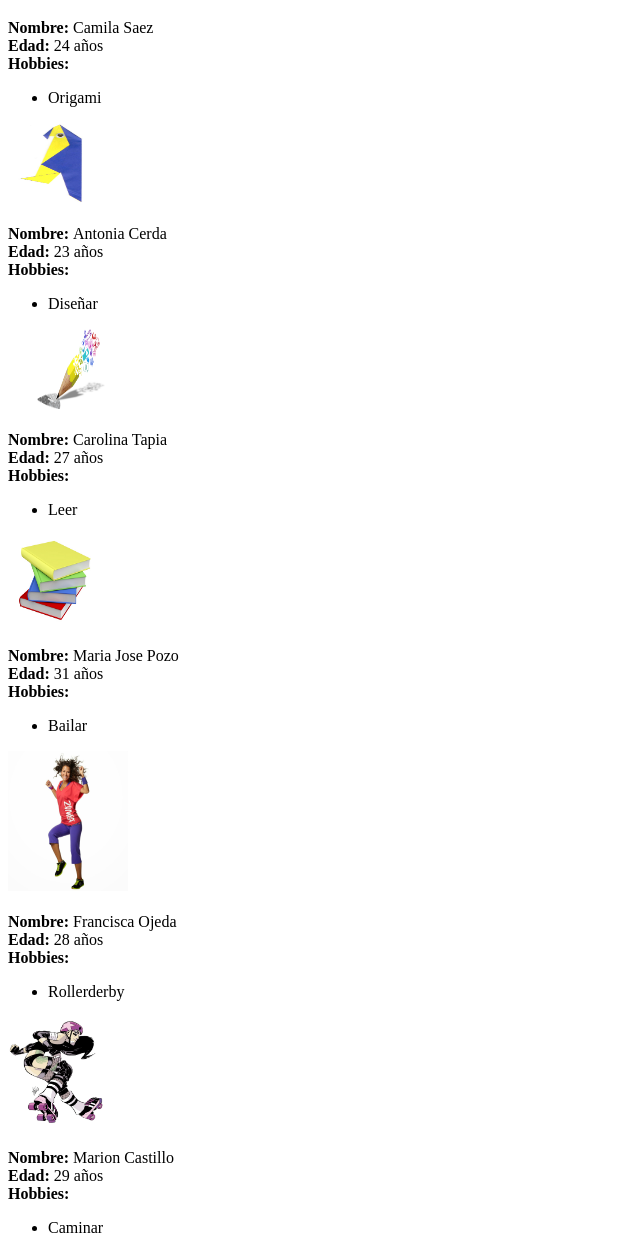
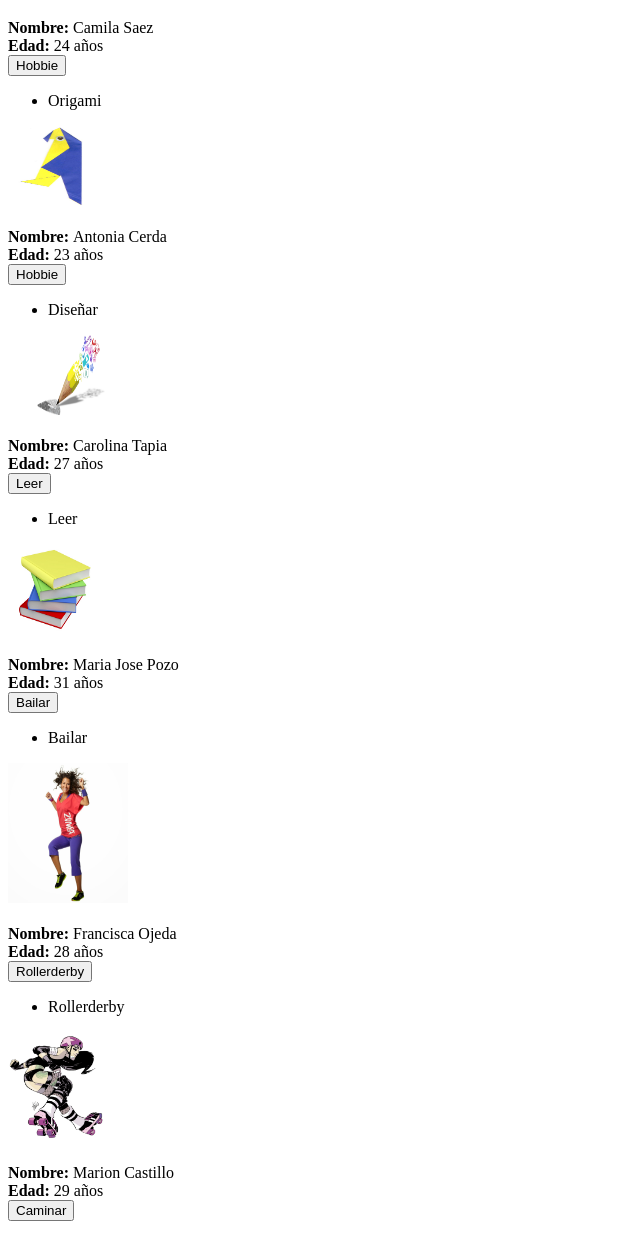
Before and after one commit to mariajho/mi-squad, a plain HTML site: page index.html in a window 1280 px wide. Shown: the part 61-1295 px from the top of the page, without its empty margins (0-640 px from the left). Drawn offline with Linux system fonts and the light colour scheme.

Commit message:
mas cambios

```diff
--- a/index.html
+++ b/index.html
@@ -12,7 +12,7 @@
 	<div id="ver1">
 		<b>Nombre: </b> Camila Saez<br>
 		<b>Edad: </b> 24 años<br>
-		<b>Hobbies: </b>
+		<button class="" ="Presionar" onclick="()">Hobbie</button>
 		<ul><li>Origami</li></ul>
 		<align="center"><img src="assets/imagenes/origami-parrot-13.jpg" width="100" height="80">
 	</div><br>
@@ -22,7 +22,7 @@
 	<div id="ver2">
 		<b>Nombre: </b> Antonia Cerda<br>
 		<b>Edad: </b> 23 años<br>
-		<b>Hobbies: </b>
+		<button class="" ="Presionar" onclick="()">Hobbie</button>
 		<ul><li>Diseñar</li></ul>
 		<align="center"><img src="assets/imagenes/diseñar.jpg" width="120" height="80">
 	</div><br>
@@ -30,7 +30,7 @@
 	<div id="ver3">
 		<b>Nombre: </b> Carolina Tapia<br>
 		<b>Edad: </b> 27 años<br>
-		<b>Hobbies: </b>
+		<button class="" ="Presionar" onclick="()">Leer</button>
 		<ul><li>Leer</li></ul>
 		<align="center"><img src="assets/imagenes/libros1.jpg" width="90" height="90">
 	</div><br>
@@ -38,7 +38,7 @@
 		<div id="ver4">
 		<b>Nombre: </b> Maria Jose Pozo<br>
 		<b>Edad: </b> 31 años<br>
-		<b>Hobbies: </b>
+		<button class="" ="Presionar" onclick="()">Bailar</button>
 		<ul><li>Bailar</li></ul>
 		<align="center"><img src="assets/imagenes/bailar.jpg" width="120" height="140">
 	</div><br>
@@ -46,7 +46,7 @@
 	<div id="ver5">
 		<b>Nombre: </b> Francisca Ojeda<br>
 		<b>Edad: </b> 28 años<br>
-		<b>Hobbies: </b>
+		<button class="" ="Presionar" onclick="()">Rollerderby</button>
 		<ul><li>Rollerderby</li></ul>
 		<align="center"><img src="assets/imagenes/roller.jpg" width="100" height="110">
 	</div><br>
@@ -54,7 +54,7 @@
 	<div id="ver6">
 		<b>Nombre: </b> Marion Castillo<br>
 		<b>Edad: </b> 29 años<br>
-		<b>Hobbies: </b>
+		<button class="" ="Presionar" onclick="()">Caminar</button>
 		<ul><li>Caminar</li></ul>
 		<align="center"><img src="assets/imagenes/caminar.png" width="100" height="100">
 	</div><br>
@@ -69,6 +69,11 @@
 
 
 
+var Persona3 = new Squad("Carolina Tapia", 27, "Leer")
+
+
+var Persona6 = new Squad("Marion Castillo", 29, "Caminar")
+var Persona7 = new Squad("Maria Jose Rodriguez", 32, "Ver series")
 
 
 
```
